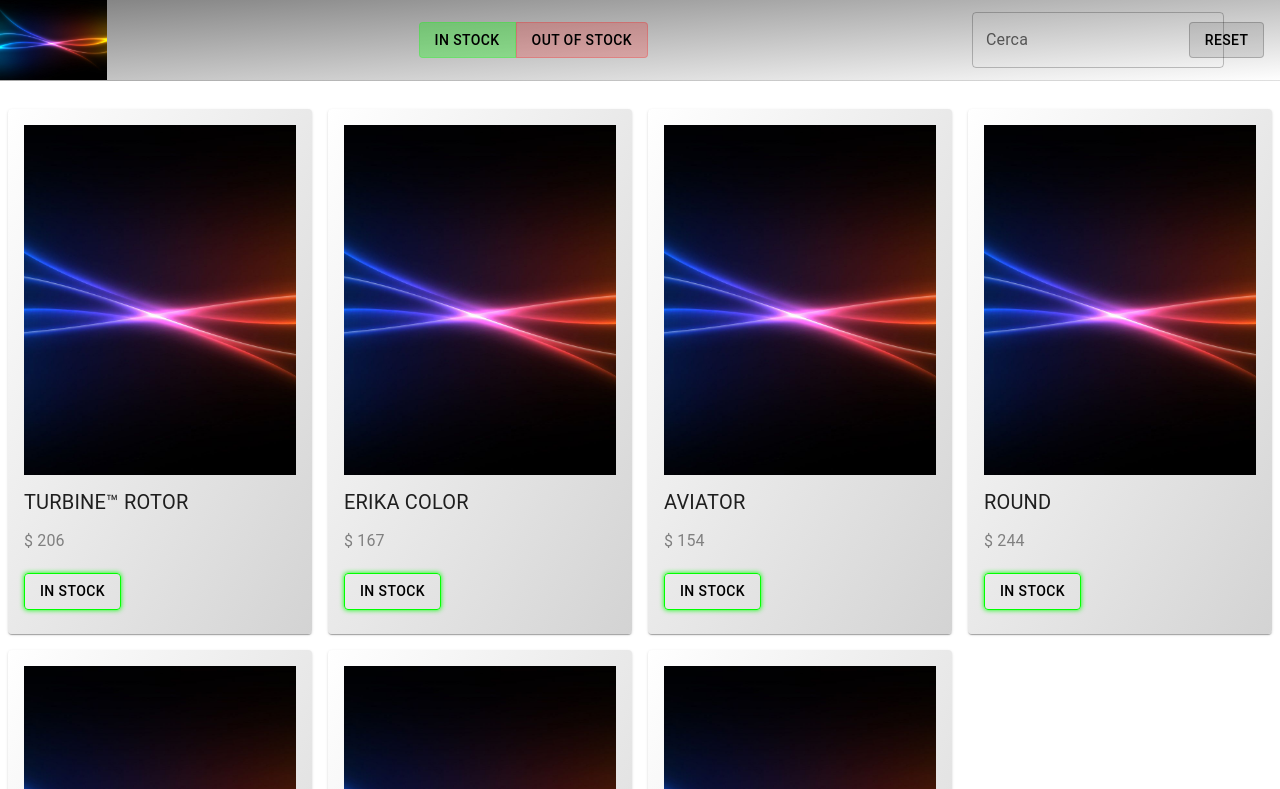
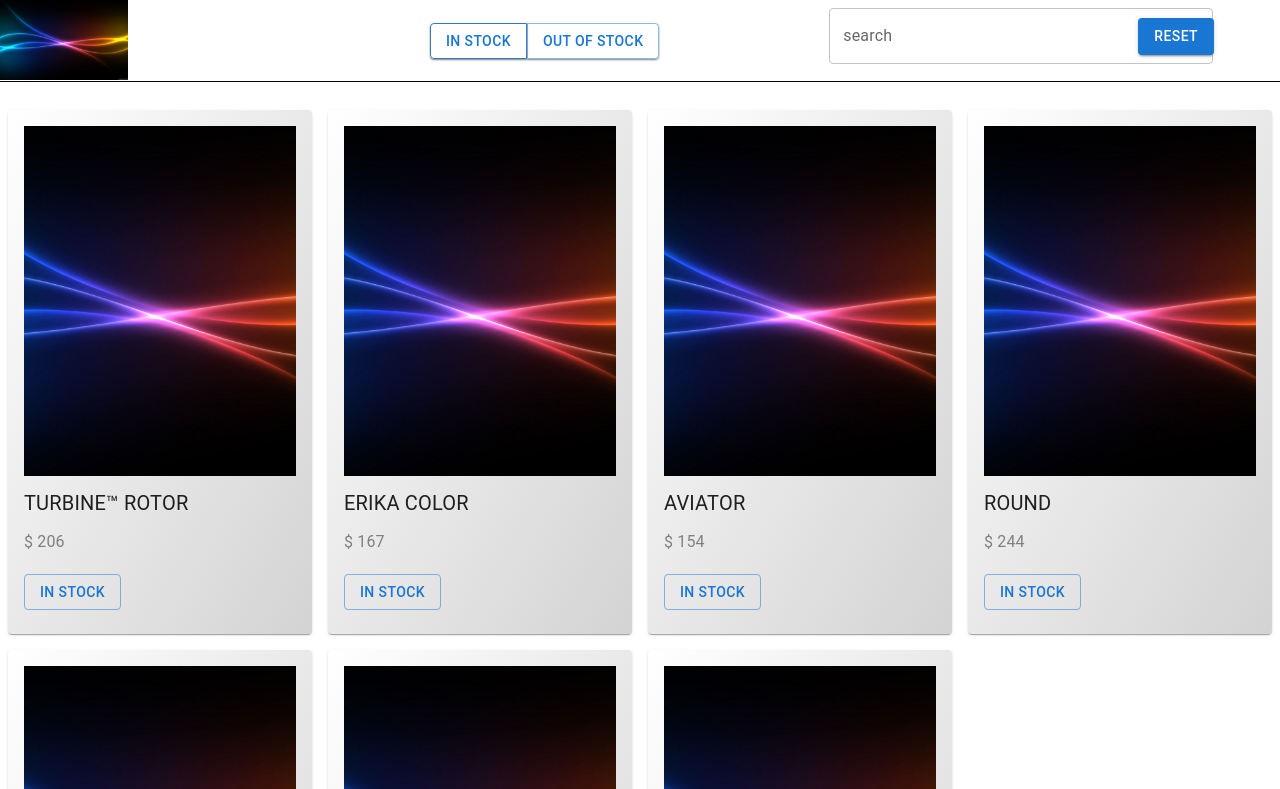
Before and after one commit to LucaAccorsi/React_One, a React (Create React App) app: page / in a window 1280 px wide. Shown: the top 789 px of the page. Built offline with nearby package versions, Linux system fonts and the light colour scheme.

Commit message:
prove github pages

```diff
--- a/package.json
+++ b/package.json
@@ -2,6 +2,9 @@
   "name": "my-app",
   "version": "0.1.0",
   "private": true,
+  "homepage": "http://LucaAccorsi.github.io/React-One",
+  "predeploy": "npm run build",
+  "deploy": "gh-pages -d build",
   "dependencies": {
     "@emotion/react": "^11.5.0",
     "@emotion/styled": "^11.3.0",
@@ -37,5 +40,8 @@
       "last 1 firefox version",
       "last 1 safari version"
     ]
+  },
+  "devDependencies": {
+    "gh-pages": "^3.2.3"
   }
 }
--- a/src/ButtonInStock.js
+++ b/src/ButtonInStock.js
@@ -4,7 +4,7 @@ import Button from '@mui/material/Button';
 export default function ButtonInStock() {
   return (
     <Stack direction="row" spacing={2}>
-      <Button variant="outlined" style={{border: '1px solid lime', color: 'black', boxShadow: '0px 0px 5px lime'}}>
+      <Button variant="outlined" >
         In Stock
       </Button>
     </Stack>
--- a/src/button.js
+++ b/src/button.js
@@ -15,9 +15,9 @@ export default function VariantButtonGroup(props) {
         },
       }}
     >
-      <ButtonGroup variant="outlined" aria-label="outlined button group">
-        <Button style={{backgroundColor: 'rgba(0,255,0,0.3', border: '1px solid rgba(0,255,0,0.2', color: 'black', marginRight: '1px'}} key='one' onClick={() => props.toggle('in')}>IN STOCK</Button>
-        <Button style={{backgroundColor: 'rgba(255,0,0,0.2', border: '1px solid rgba(255,0,0,0.2', color: 'black'}} key='two' onClick={() => props.toggle('out')}>OUT OF STOCK</Button>
+      <ButtonGroup variant="outlined" aria-label="outlined button group" sx={{marginLeft: '140px'}}>
+        <Button style={{marginRight: '1px', boxShadow: '0px 1px 2px grey', marginTop:'1px', borderColor: '#3378c8'}} key='one' onClick={() => props.toggle('in')}>IN STOCK</Button>
+        <Button style={{boxShadow: '0px 1px 2px grey', marginTop:'1px'}} key='two' onClick={() => props.toggle('out')}>OUT OF STOCK</Button>
       </ButtonGroup>
     </Box>
   );
--- a/src/buttonreset.js
+++ b/src/buttonreset.js
@@ -9,11 +9,10 @@ export default function BasicButtons(props) {
       display: 'flex',
       flexDirection: 'column',
       alignItems: 'center',
-      '& > *': {
-        my: 2.7,
-      },
+      marginRight: '101px',
+
     }}>
-      <Button variant="outlined" style={{border: '1px solid rgb(0,0,0,0.2', color: 'black', backgroundColor: 'rgb(0,0,0,0.1'}} onClick={() => {props.reset()}}>RESET</Button>
+      <Button variant="contained" style={{marginTop: '18px'}} onClick={() => {props.reset()}}>RESET</Button>
     </Stack>
   );
 }
--- a/src/navbar.js
+++ b/src/navbar.js
@@ -23,11 +23,11 @@ const Item = styled(Paper)(({ theme }) => ({
 export default function Navbar(props) {
     return (
 
-        <Box style={{background: 'linear-gradient(to right bottom, grey, transparent)', marginBottom: 20}}>
+        <Box style={{marginBottom: 20}}>
 
         <Grid container spacing={0}>
 
-            <Grid item xs={4} md={1}>
+            <Grid item xs={4} md={1.2}>
                 <CardMedia
                 component="img"
                 height="80"
@@ -37,21 +37,21 @@ export default function Navbar(props) {
                 />
             </Grid>
 
-            <Grid item xs={8} md={8}>
+            <Grid item xs={8} md={6.5}>
                 <VariantButtonGroup toggle={(value) => props.toggle(value)}/>
             </Grid>
 
-            <Grid item xs={8} md={2}>
-                <BasicTextFields value={props.searchText} cerca={(text) => {props.cerca(text);}}/>
+            <Grid item xs={8} md={3.3}>
+                <BasicTextFields  value={props.searchText} cerca={(text) => {props.cerca(text);}}/>
             </Grid>
 
             <Grid item xs={4} md={1}>
-                <BasicButtons reset={() => {props.reset();}}/>
+                <BasicButtons reset={() => {props.reset()}}/>
             </Grid>
 
         </Grid>
 
-        <Divider />
+        <Divider style={{backgroundColor: 'black'}}/>
         </Box>
 
         );
--- a/src/search.js
+++ b/src/search.js
@@ -9,12 +9,12 @@ export default function BasicTextFields(props) {
     <Box
       component="form"
       sx={{
-        '& > :not(style)': { m: 1.5, width: '25ch' },
+        '& > :not(style)': { m: 1, width: '38ch'},
       }}
       noValidate
       autoComplete="off"
     >
-      <TextField value={props.value} onChange={(e) => {props.cerca(e.target.value)}} id="outlined-basic" label="Cerca" variant="outlined" />
+      <TextField value={props.value} onChange={(e) => {props.cerca(e.target.value)}} id="outlined-basic" label="search" variant="outlined" />
     </Box>
 
 
```
Also changed, not shown: 1 other file (tests, documents, lock files or other folders).
